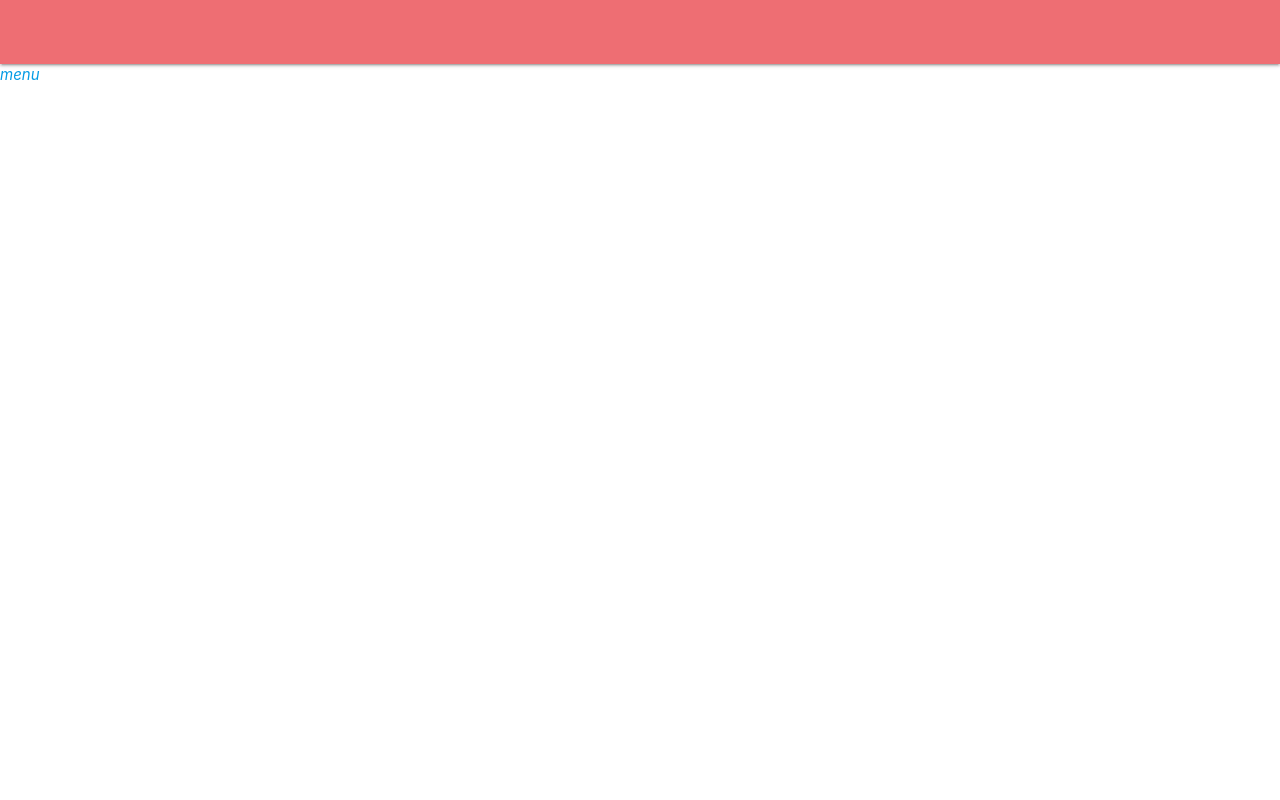
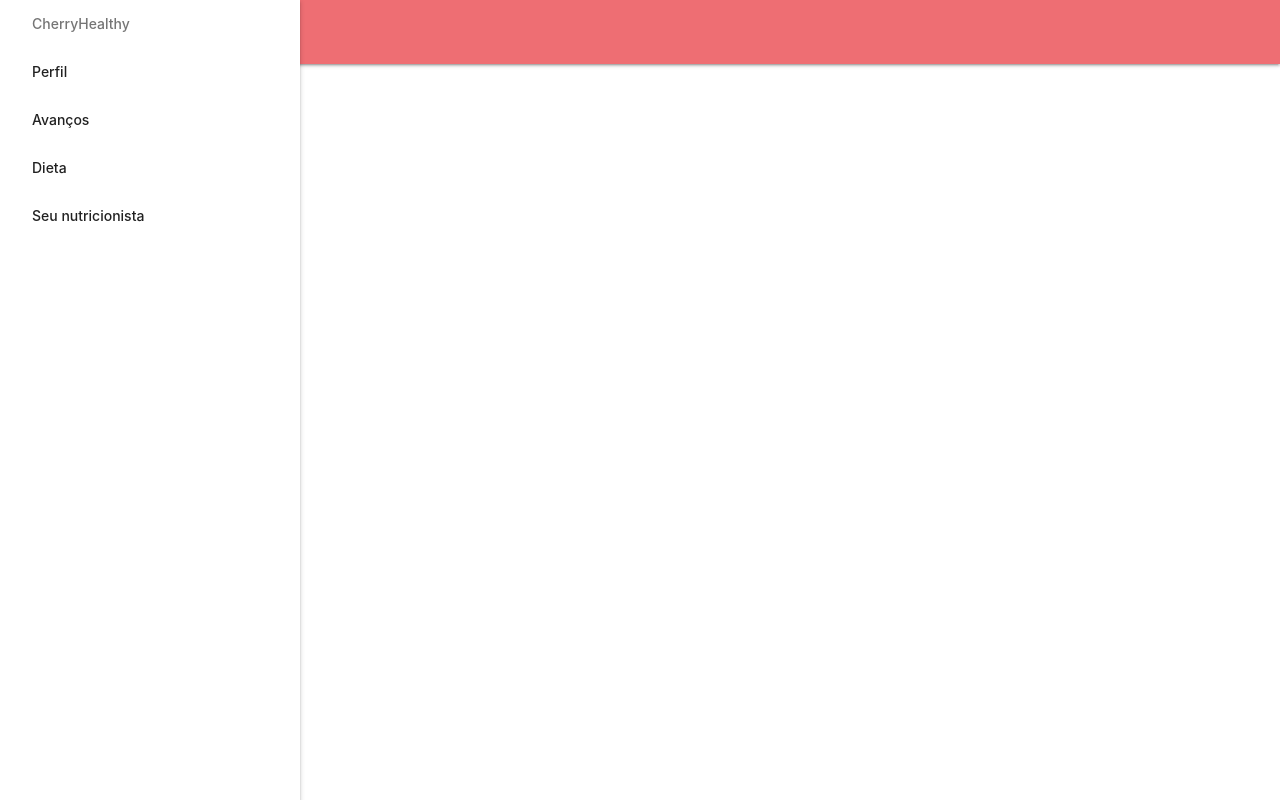
Before and after one commit to oGabrielArruda/cherryHealthy, a plain HTML site: page index-html/body.html in a window 1280 px wide. Drawn offline with nearby package versions, Linux system fonts and the light colour scheme.

Commit message:
home logado nova base

```diff
--- a/index-html/body.html
+++ b/index-html/body.html
@@ -18,23 +18,12 @@
 
   <nav> <!-- navbar content here  --> </nav>
 
-  <ul id="slide-out" class="sidenav">
-    <li><div class="user-view">
-      <div class="background">
-      </div>
-
-      <a href="#name"><span class="white-text name">John Doe</span></a>
-      <a href="#email"><span class="white-text email">jdandturk@gmail.com</span></a>
-    </div></li>
-    <li><a href="#!">First Link With Icon</a></li>
-    <li><a href="#!">Second Link</a></li>
-    <li><div class="divider"></div></li>
-    <li><a class="subheader">Subheader</a></li>
-    <li><a class="waves-effect" href="#!">Third Link With Waves</a></li>
-  </ul>
-  <a href="#" data-target="slide-out" class="sidenav-trigger"><i class="material-icons">menu</i></a>
-
-
-
+  <ul id="sidenav-1" class="sidenav sidenav-fixed">
+      <li><a class="subheader">CherryHealthy</a></li>
+      <li><a href="./body.html">Perfil</a></li>
+      <li><a href="#">Avanços</a></li>
+      <li><a href="#">Dieta</a></li>
+      <li><a href="#">Seu nutricionista</a></li>
+    </ul>
 </body>
 </html>
```
Also changed, not shown: css/body.css (line endings or trailing spaces), imgs/fundohomelog.png (added).
